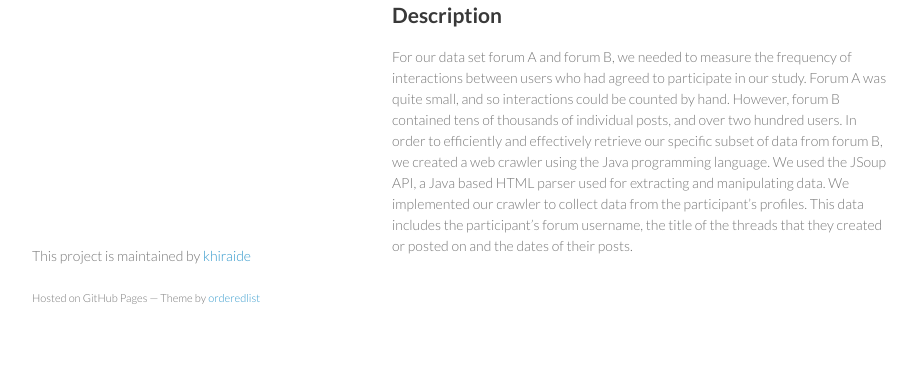
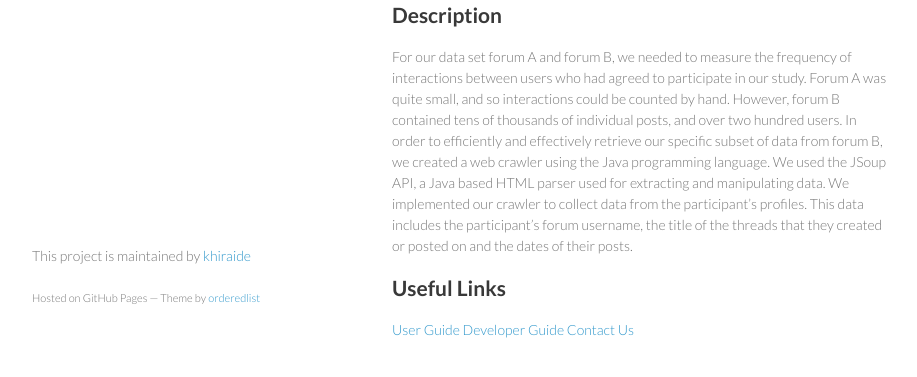
Before and after one commit to khiraide/jsoup-webcrawler, a plain HTML site: page index.html in a window 1280 px wide. Shown: the part 423-800 px from the top of the page, without its empty margins (178-1095 px from the left). Drawn offline with Linux system fonts and the light colour scheme.

```diff
--- a/index.html
+++ b/index.html
@@ -35,6 +35,12 @@
 <h2>Description</h2>
 
 <p>For our data set forum A and forum B, we needed to measure the frequency of interactions between users who had agreed to participate in our study. Forum A was quite small, and so interactions could be counted by hand.  However, forum B contained tens of thousands of individual posts, and over two hundred users. In order to efficiently and effectively retrieve our specific subset of data from forum B, we created a web crawler using the Java programming language. We used the JSoup API, a Java based HTML parser used for extracting and manipulating data. We implemented our crawler to collect data from the participant’s profiles. This data includes the participant’s forum username, the title of the threads that they created or posted on and the dates of their posts.</p>
+
+<h2>Useful Links</h2>
+
+<p><a href="https://github.com/khiraide/jsoup-webcrawler/wiki/User-Guide">User Guide</a>
+<a href="https://github.com/khiraide/jsoup-webcrawler/wiki/Developer-Guide">Developer Guide</a>
+<a href="https://github.com/khiraide/jsoup-webcrawler/wiki/Contact-Us">Contact Us</a></p>
       </section>
       <footer>
         <p>This project is maintained by <a href="https://github.com/khiraide">khiraide</a></p>
```
Also changed, not shown: params.json (+1 -1 lines).
